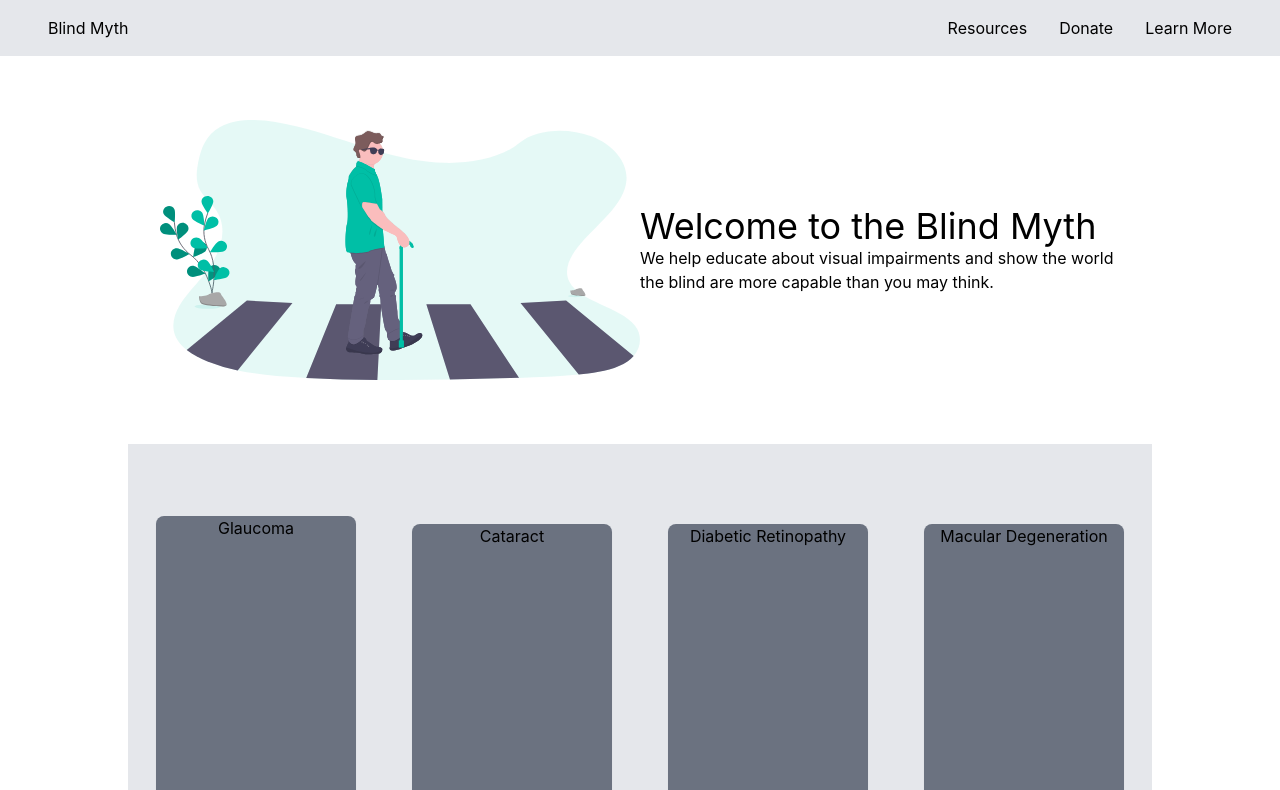
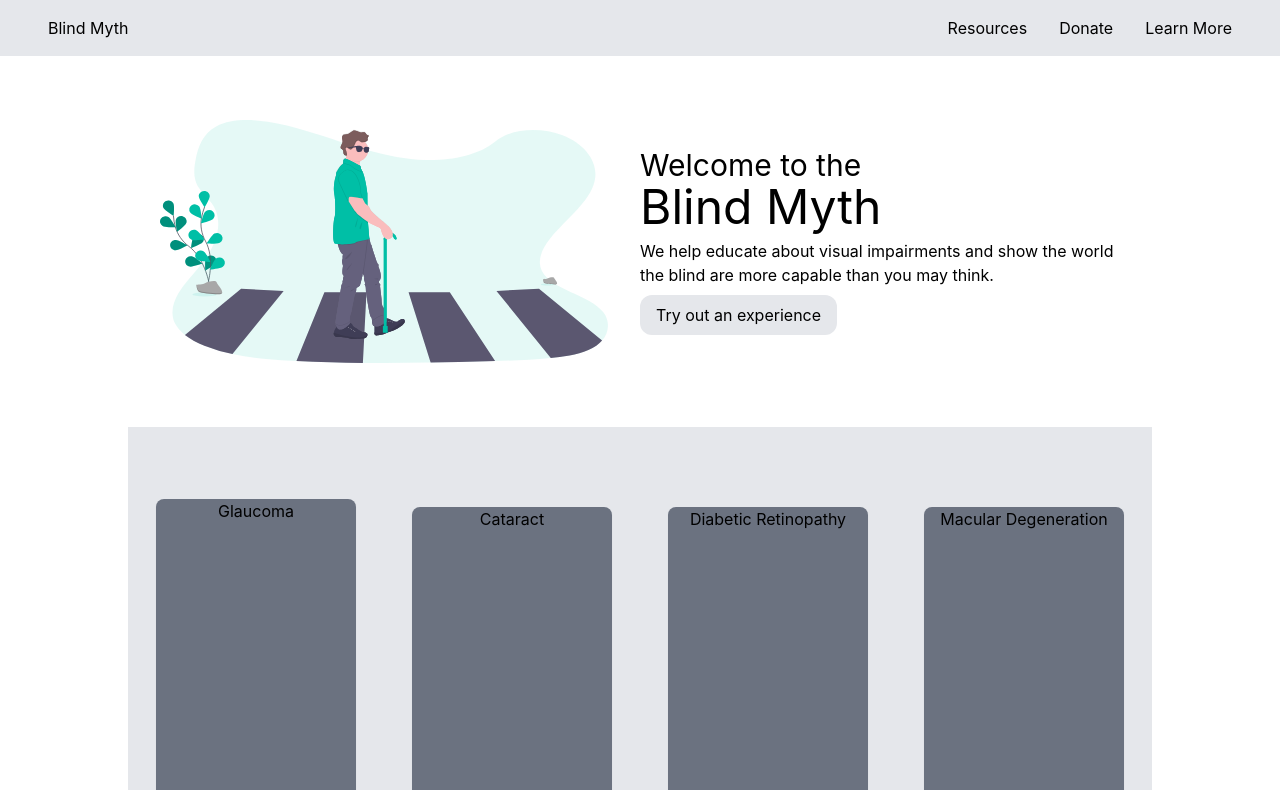
Before and after one commit to zackhanni/blind-myth, a React (Create React App) app: page / in a window 1280 px wide. Shown: the top 790 px of the page. Built offline with nearby package versions, Linux system fonts and the light colour scheme.

Commit message:
updated hero content

```diff
--- a/src/components/Hero.jsx
+++ b/src/components/Hero.jsx
@@ -2,20 +2,29 @@ import React from "react";
 
 export default function Hero() {
   return (
-    <section className="flex sm:flex-row flex-col items-center justify-evenly py-16 px-2 sm:px-8">
+    <section className="flex sm:flex-row flex-col items-center justify-evenly py-16 px-2 sm:px-8 bg-white">
       <div className="max-w-[50%]">
         <img
           src="/pedestrian-crossing.svg"
           alt="blind pedestrian crosswalk"
-          className=" h-auto"
+          className=" h-auto sm:pr-8"
         />
       </div>
-      <div className="flex flex-col sm:max-w-[50%]">
-        <h1 className="text-4xl">Welcome to the Blind Myth</h1>
-        <p>
+      <div className="flex flex-col sm:max-w-[50%] space-y-2">
+        <h1 className="text-3xl mx-auto sm:mx-0">
+          Welcome to the <br />
+          <span className="text-5xl">Blind Myth</span>
+        </h1>
+        <p className="text-center sm:text-left">
           We help educate about visual impairments and show the world the blind
           are more capable than you may think.
         </p>
+
+        <a href="#experience" className="sm:mx-0 mx-auto">
+          <button className="bg-gray-200 py-2 px-4 w-fit rounded-xl hover:underline">
+            Try out an experience
+          </button>
+        </a>
       </div>
     </section>
   );
```
